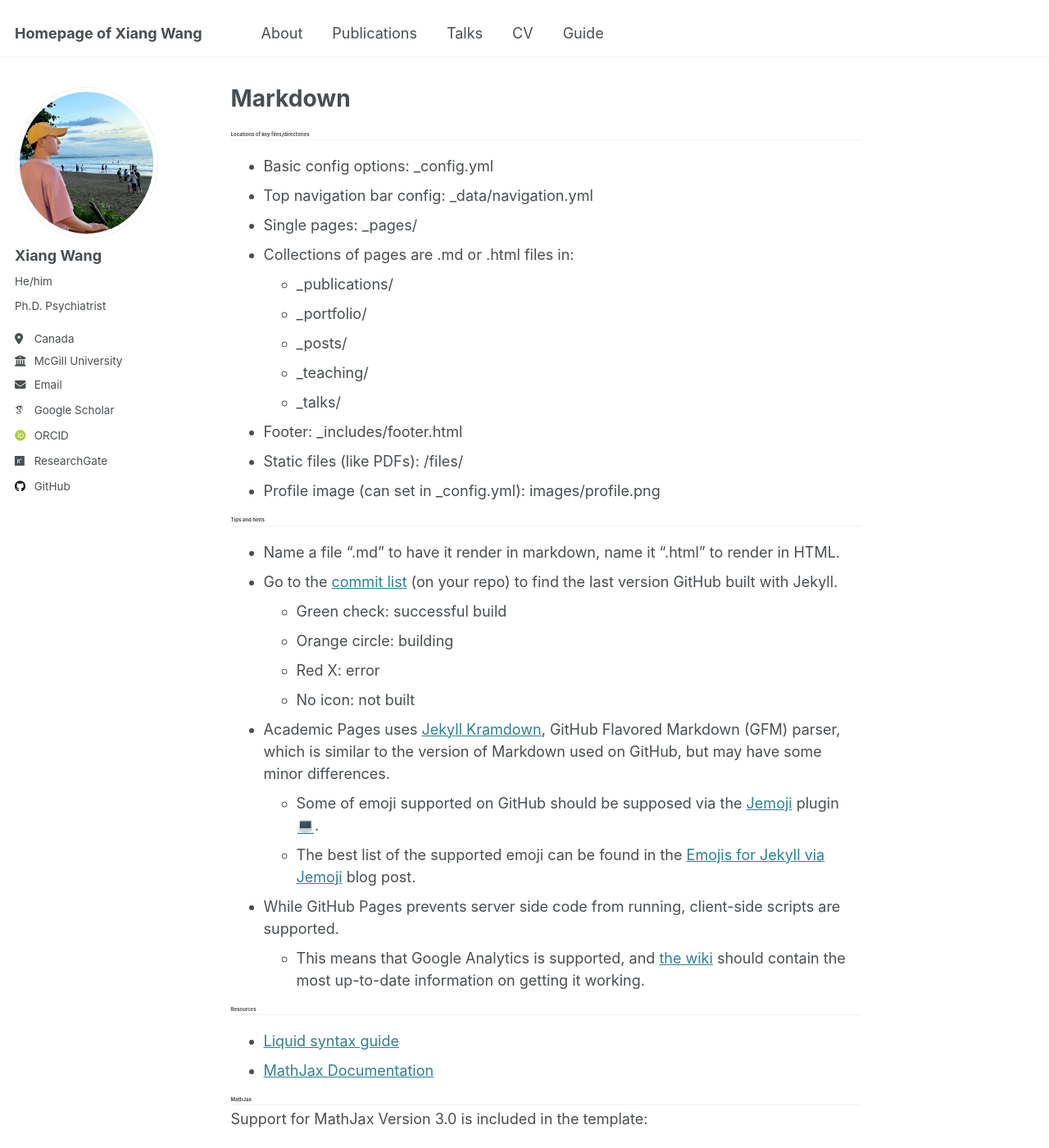
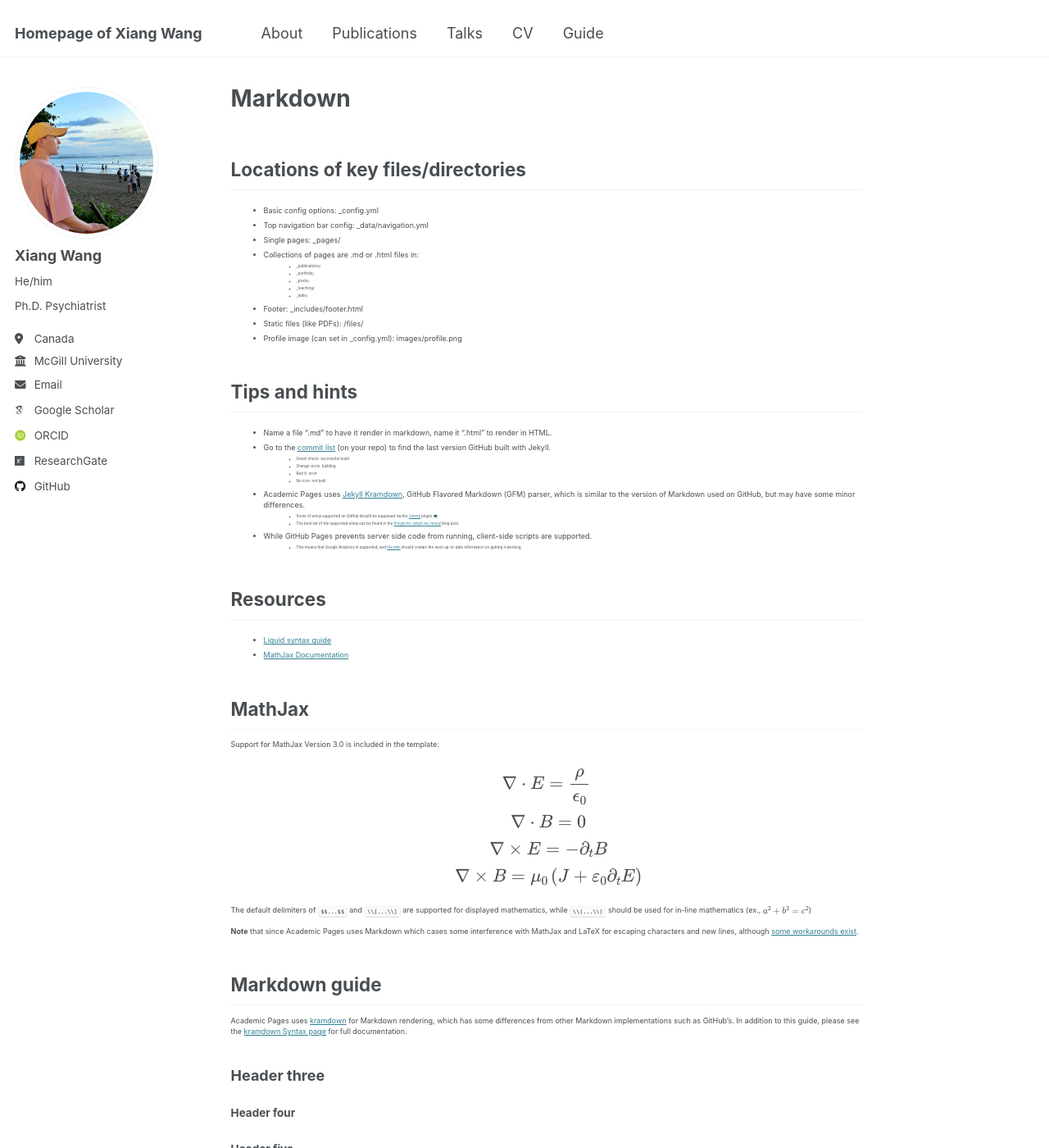
Before and after one commit to Xiang-Wangs/xiang-wangs.github.io, a Jekyll site: the page built from _pages/markdown.md, in a window 1280 px wide and 1400 px high. Shown: the whole window at 82% size. Built offline with Jekyll 4.4.1, drawn with Linux system fonts in a browser that asks for light colours; emoji names are drawn with the system emoji font; some web fonts are replaced.

Commit message:
Update _page.scss

```diff
--- a/_sass/layout/_page.scss
+++ b/_sass/layout/_page.scss
@@ -53,11 +53,10 @@
   h2 {
     padding-bottom: 0.5em;
     border-bottom: 1px solid var(--global-border-color);
-    font-size: 6px;
   }
 
   p, li, dl {
-    font-size: 1em;
+    font-size: 0.5em;
   }
 
   /* paragraph indents */
```
